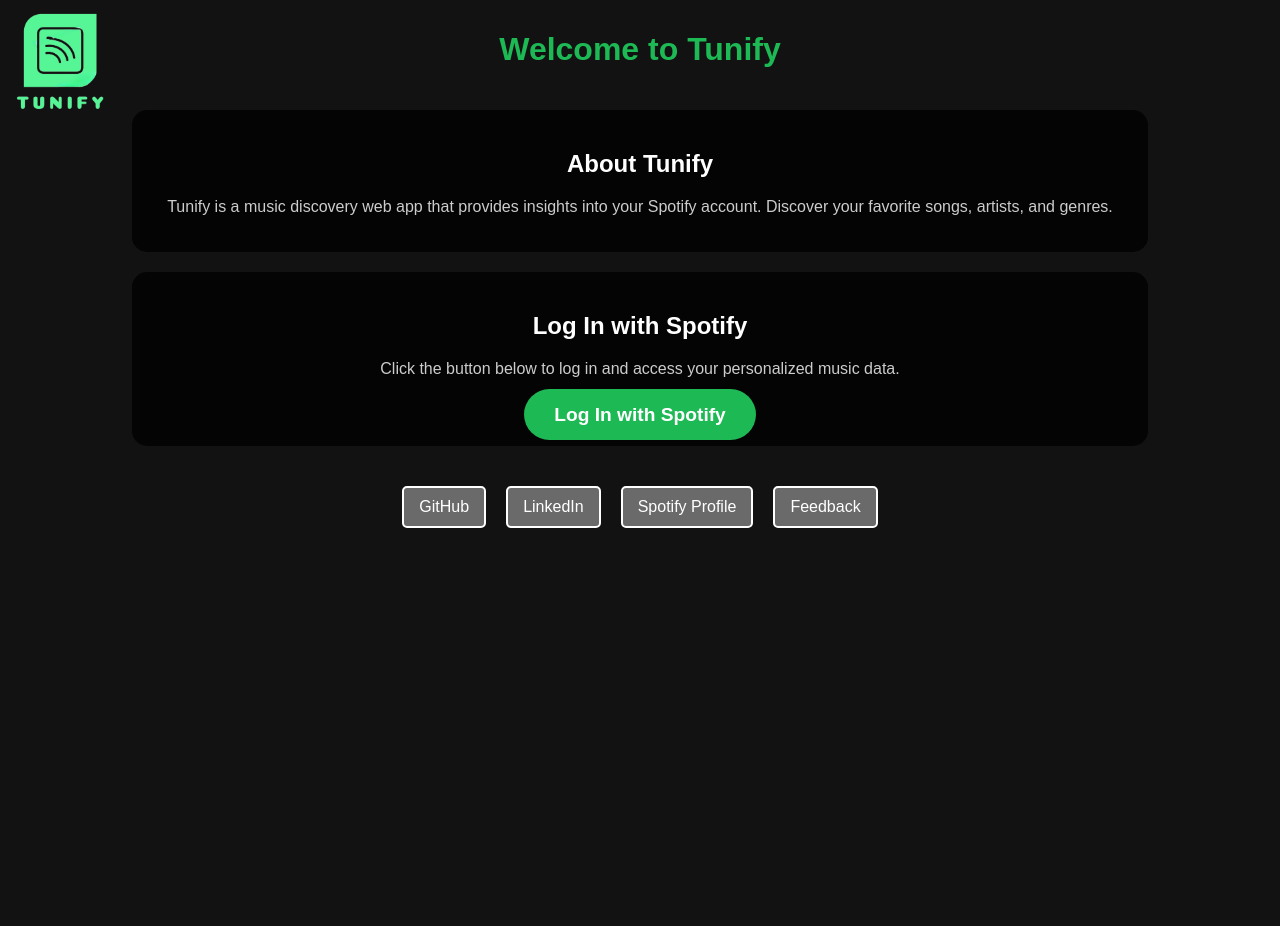
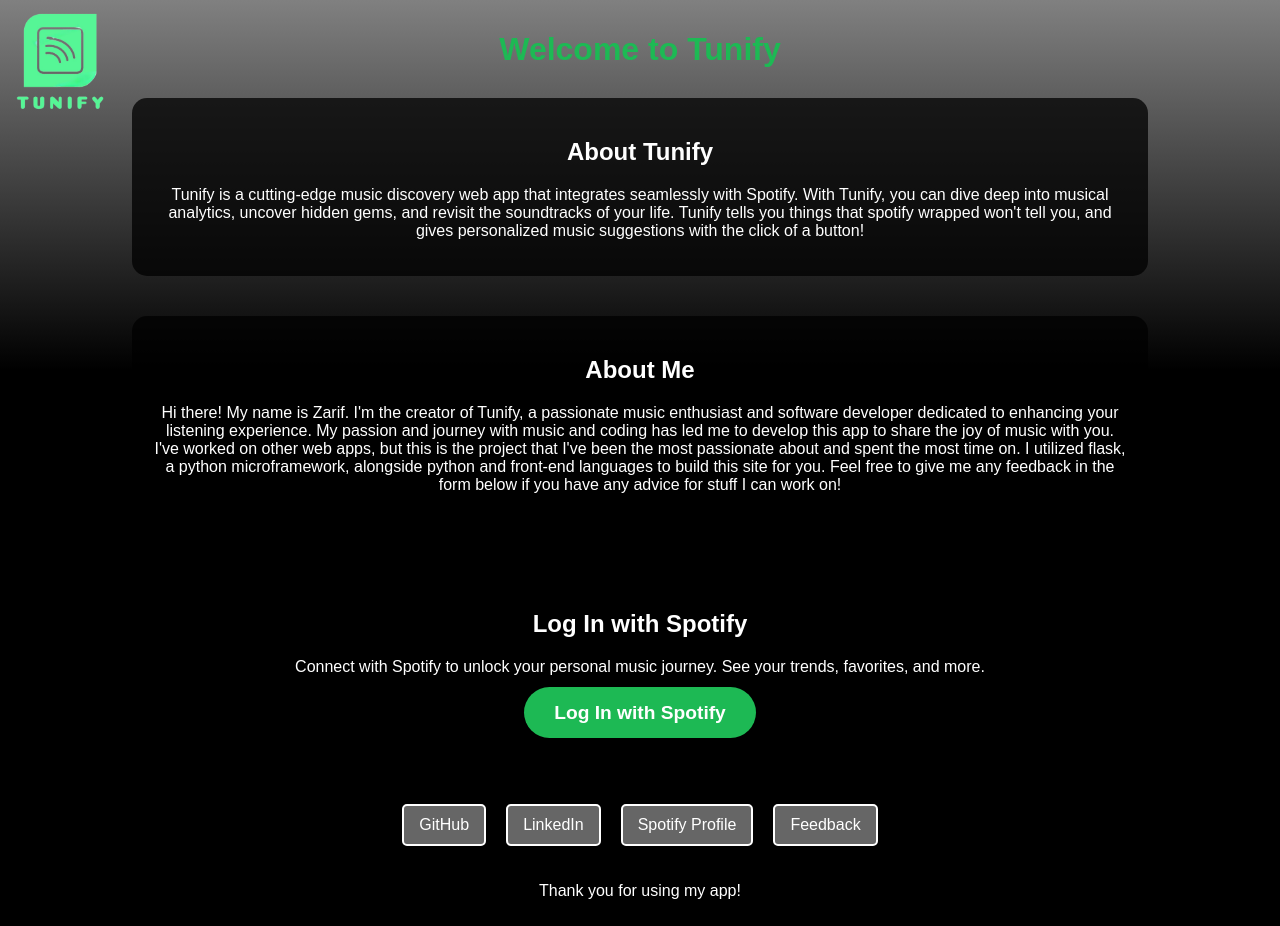
Before and after one commit to zarif2142/Tunify, a Flask app: page / in a window 1280 px wide. Before the commit the page ends 528 px from the top, so only its background shows below. Run offline with Flask 3, Linux system fonts and the light colour scheme.

Commit message:
Update static files and general repository changes

```diff
--- a/main.py
+++ b/main.py
@@ -72,7 +72,8 @@
         recommended_track = recommendations[0]
         return {
             'title': recommended_track['name'],
-            'artist': recommended_track['artists'][0]['name']
+            'artist': recommended_track['artists'][0]['name'],
+            'spotify_url': recommended_track['external_urls']['spotify']  # Spotify URL of the track
         }
     else:
         return None
--- a/static/styles.css
+++ b/static/styles.css
@@ -1,5 +1,5 @@
 body {
-    background-color: #121212; /* Dark background */
+    background: linear-gradient(to bottom, grey 0%, #000000 40%);
     color: #ffffff; /* Light text for better readability */
     font-family: 'Arial', sans-serif; /* Consistent font */
     margin: 0;
@@ -8,6 +8,7 @@
 }
 
 h1 {
+    margin-bottom: 10px; /* Reduce the bottom margin of the h1 element */
     color: #1DB954; /* Spotify green color for headings */
     text-align: center;
 }
@@ -20,10 +21,11 @@
 
 p {
     text-align: center;
-    color: #cccccc; /* Slightly muted text color for the footer */
+    color: white; /* Slightly muted text color for the footer */
 }
 
 .list-container {
+    color:transparent;
     display: flex;
     justify-content: space-around;
     flex-wrap: wrap; /* Ensures responsiveness */
@@ -31,7 +33,6 @@
 
 .list {
     flex: 1; /* Each list takes equal space */
-    margin: 10px; /* Spacing between lists */
     display: flex;
     flex-direction: column;
     align-items: center; /* Centers the buttons horizontally */
@@ -51,9 +52,13 @@
     box-sizing: border-box; /* Ensures padding is included in the width */
     transition: background-color 0.3s; /* Smooth transition for hover effect */
     border: 1px solid #fff; /* White border for the button */
+    transition: transform 0.3s ease; /* Smooth transition for the transform */
+
 }
 .spotify-link:hover {
-    background-color: #1a8741; /* Darker green on hover */
+    background-color: #1a8741; /* Spotify green on hover */
+    transform: scale(1.05); /* Slightly enlarge the button on hover */
+
 }
 
 
@@ -63,7 +68,7 @@
     border-radius: 5px; /* Rounded corners for list items */
     margin-bottom: 10px; /* Spacing between list items */
     padding: 10px;
-    box-shadow: 0 4px 8px rgba(0, 0, 0, 0.3); /* Subtle shadow for depth */
+    box-shadow: none;
     text-align: center;
     list-style-type: none;
 }
@@ -82,7 +87,15 @@
     font-weight: bold;
     font-size: 1.2em;
     transition: background-color 0.3s, transform 0.3s;
-    margin-top: 10px;
+    margin-top: 20px; /* Increase margin if needed */
+    margin-bottom: 20px; /* Increase margin if needed */
+
+}
+
+.login-section {
+    /* existing styles */
+    padding-top: 50px; /* Increase as needed */
+    padding-bottom: 50px; /* Increase as needed */
 }
 
 .login-section p {
@@ -98,11 +111,11 @@
     display: flex;
     flex-direction: column; /* Stacks the flex items vertically */
     align-items: center; /* Centers the items horizontally */
-    justify-content: center; /* Centers the items vertically if there is space */
+    justify-content: space-between; /* Distributes the space */
     gap: 20px; /* Space between the stacked items */
     padding: 20px;
+    min-height: 75vh; /* Adjust the min-height as necessary */
 }
-
 
 .project-info, .login-section {
     width: 80%; /* Adjust this percentage to match the width of the top box */
@@ -175,3 +188,69 @@
         flex-direction: column; /* Stack the items vertically */
     }
 }
+
+/*song recommendation button CSS*/
+.spotify-song-button {
+    display: inline-block;
+    padding: 10px 20px;
+    margin: 10px 0;
+    background-color: #1DB954; /* Spotify green */
+    color: white;
+    text-decoration: none;
+    border-radius: 20px;
+    font-weight: bold;
+    /* Add any other styles to match your list buttons */
+}
+
+.spotify-song-button {
+    /* existing styles */
+    transition: transform 0.3s ease; /* Animation effect duration */
+}
+
+.spotify-song-button:hover {
+    transform: scale(1.05); /* Slightly enlarge the button on hover */
+    background-color:#1A8741;
+}
+
+/* Style for the shuffle button */
+#shuffle-btn {
+    cursor: pointer;
+    transition: transform 0.2s ease-in-out;
+    height: 40px;
+}
+
+
+/* Style for the recommendation and shuffle button container */
+.recommendation-section {
+    display: flex;
+    justify-content: center; /* Center the buttons container */
+    align-items: center; /* Align the buttons vertically */
+}
+
+
+/* Style for the recommendation text */
+#recommendation-container {
+    margin-right: 10px; /* Add a small margin to separate the buttons */
+    /* Ensure there is no excessive padding or margin that could push the shuffle button away */
+}
+/* Style for the recommendation text */
+#song-recommendation {
+    text-align: center; /* Center the text within its container */
+    flex: 1; /* Allow the text to take up remaining space */
+}
+
+#shuffle-container {
+    align-items: center; /* Center items vertically */
+}
+
+#recommendation-container, #shuffle-btn {
+    display: flex;
+    align-items: center; /* Center items vertically */
+}
+
+.project-info, .login-section, .about-me {
+    /* existing styles... */
+    flex-grow: 0; /* Set flex-grow to 0 to prevent it from growing too much */
+    padding: 20px; /* Adjust padding as necessary */
+    margin-bottom: 20px; /* Adjust bottom margin as necessary */
+}
--- a/templates/index.html
+++ b/templates/index.html
@@ -4,18 +4,17 @@
     <meta charset="UTF-8">
     <meta name="viewport" content="width=device-width, initial-scale=1.0">
     <title>Tunify</title>
+    <link rel="stylesheet" href="{{ url_for('static', filename='styles.css') }}">
     <style>
         /* Style for the logo */
         #logo {
-            position: absolute; /* Position the logo */
-            top: 10px; /* Distance from the top */
-            left: 10px; /* Distance from the left */
-            width: 100px; /* Adjust the width as needed */
-            height: auto; /* Maintain aspect ratio */
+            position: absolute;
+            top: 10px;
+            left: 10px;
+            width: 100px;
+            height: auto;
         }
     </style>
-    <link rel="stylesheet" href="{{ url_for('static', filename='styles.css') }}">
-
 </head>
 <body>
     <img id="logo" src="{{ url_for('static', filename='tunify.png') }}" alt="Tunify Logo">
@@ -27,16 +26,22 @@
             <section class="project-info">
                 <h2>About Tunify</h2>
                 <p>
-                    Tunify is a music discovery web app that provides insights into your Spotify account. Discover your favorite songs, artists, and genres.
+                    Tunify is a cutting-edge music discovery web app that integrates seamlessly with Spotify. With Tunify, you can dive deep into musical analytics, uncover hidden gems, and revisit the soundtracks of your life.
+                    Tunify tells you things that spotify wrapped won't tell you, and gives personalized music suggestions with the click of a button!
+                </p>
+            </section>
+            <section class="project-info">
+                <h2>About Me</h2>
+                <p>
+                    Hi there! My name is Zarif. I'm the creator of Tunify, a passionate music enthusiast and software developer dedicated to enhancing your listening experience. My passion and journey with music and coding has led me to develop this app to share the joy of music with you.
+                    I've worked on other web apps, but this is the project that I've been the most passionate about and spent the most time on. I utilized flask, a python microframework, alongside python and front-end languages to build this site for you.
+                    Feel free to give me any feedback in the form below if you have any advice for stuff I can work on!
                 </p>
             </section>
             <section class="login-section">
                 <h2>Log In with Spotify</h2>
-                <p>Click the button below to log in and access your personalized music data.</p>
+                <p>Connect with Spotify to unlock your personal music journey. See your trends, favorites, and more.</p>
                 <a href="/spotify-login" class="spotify-login-button">Log In with Spotify</a>
-            </section>
-
-
             </section>
         </div>
     </main>
@@ -48,5 +53,6 @@
             <a href="https://docs.google.com/forms/d/e/1FAIpQLSeOb0Lxz732L6XZqTEN5b6-fAcRJ2pV79txTC6vCP-ekg-fOA/viewform?usp=sf_link" target="_blank" class="footer-link">Feedback</a>
         </div>
     </footer>
+    <p>Thank you for using my app!</p>
 </body>
 </html>
```
Also changed, not shown: static/app.js (+46 -11 lines), templates/redirect.html (+10 -4 lines), static/shuffle.png (added), 1 other file.
